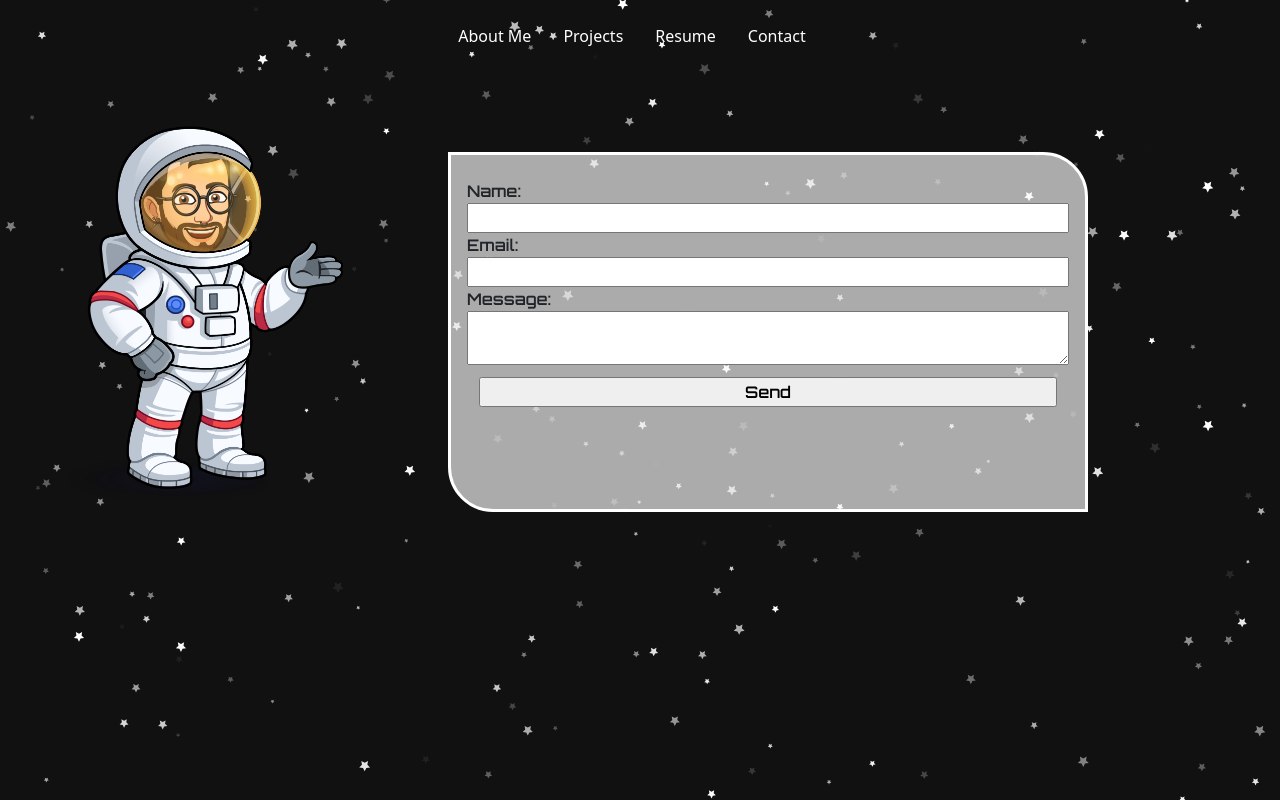
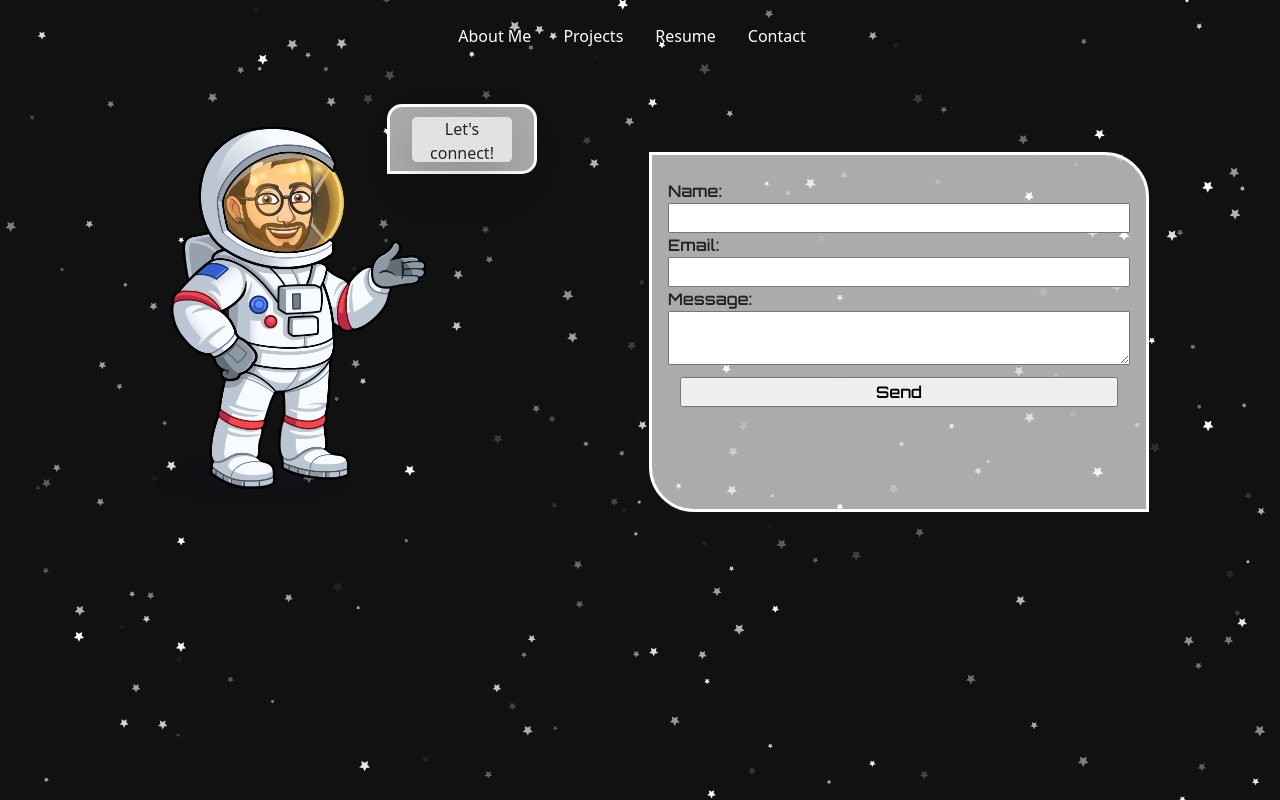
Before and after one commit to JesusGonzalez05/Portfolio-Jesus-Gonzalez, a React (Create React App) app: page /Contact in a window 1280 px wide. Built offline with nearby package versions, Linux system fonts and the light colour scheme.

Commit message:
altered spacing om contact page with added avatar text.

```diff
--- a/src/App.css
+++ b/src/App.css
@@ -205,12 +205,30 @@ margin-top: -.5rem;
 height: 80vh;
 width: 100vw;
 display: flex;
-justify-content: flex-start;
+justify-content: center;
 margin-top: 1rem;
 }
 .Astronaut{
 height: 400px;
 width: 400px;
+}
+.connect-container{
+height: 70px;
+width: 150px;
+background-color: hsl(0, 0%, 100%, .65);
+display: flex;
+justify-content: center;
+align-items: center;
+border: 3px solid white;
+border-radius: 15px 15px 15px 0px;
+margin: 0rem 4rem 0rem -6rem;
+}
+.connect{
+height: 45px;
+width: 100px;
+background-color: hsl(0, 0%, 100%, .65);
+margin-top: 1rem;
+border-radius: 5px;
 }
 .form{
 margin: 1.5rem 1rem 1rem 1rem;
@@ -221,7 +239,7 @@ align-items: stretch;
 }
 .form-container{
 height: 45vh;
-width: 50vw;
+width: 500px;
 background-color: hsl(0, 0%, 100%, .65);
 border: 3px solid white;
 border-radius: 0px 45px 0px 45px;
--- a/src/pages/Contact.js
+++ b/src/pages/Contact.js
@@ -21,7 +21,9 @@ const Contact = () => {
   return (
     <div className='contact-page'>
       <img className='Astronaut' src = {Astronaut} alt="Jesus' avatar as an astronaut"></img>
-
+      <div className='connect-container'>
+        <p className='connect text-center shadow-lg'>Let's connect!</p>
+      </div>
       <div className='form-container'>
         <form className="form" ref={form} onSubmit={sendEmail}>
           <label className='label-1'>Name:</label>
```
